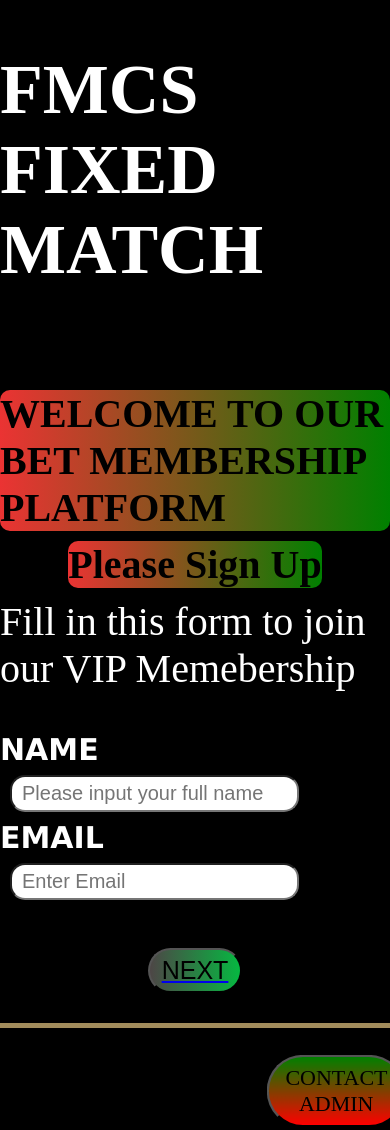
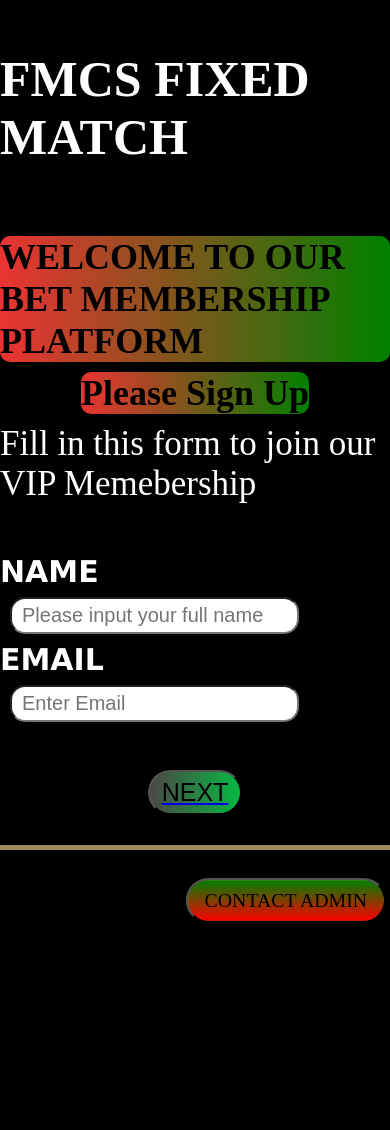
Before and after one commit to masterb0283/bettting, a plain HTML site: page index.html in a window 390 px wide. After the commit the page ends 971 px from the top, so only its background shows below. Drawn offline with Linux system fonts and the light colour scheme.

Commit message:
media query done

```diff
--- a/tete.css
+++ b/tete.css
@@ -3,19 +3,17 @@
     padding: 0;
 }
 
-body  {
-    /* background-image: url(.//images\ n1.jpeg); */
+body {
     background-color: black;
     color: white;
-    /* background-image:cover; */
-    background-size:cover ;
+    background-size: cover;
+}
 
-}
-h4{
+h4 {
     display: flex;
     justify-content: center;
     font-size: 70px;
-    margin-top:50px;
+    margin-top: 50px;
 }
 
 .general {
@@ -24,9 +22,8 @@ h4{
     gap: 10px;
     justify-content: center;
     align-items: center;
-    margin-top: 100PX;
+    margin-top: 100px;
     font-size: 20px;
-
 }
 
 .general h1 {
@@ -44,15 +41,13 @@ h4{
     display: flex;
     align-items: center;
     flex-direction: column;
-    /* gap: 10px; */
     margin-top: 40px;
-   border-bottom: 5px solid #A28C5C;
+    border-bottom: 5px solid #A28C5C;
 }
 
 .general2 b {
     font-size: 30px;
     font-family: 'Lucida Sans', 'Lucida Sans Regular', 'Lucida Grande', 'Lucida Sans Unicode', Geneva, Verdana, sans-serif;
-
 }
 
 .general2 input {
@@ -62,11 +57,10 @@ h4{
     border-radius: 15px;
 }
 
-
-.btn{
+.btn {
     display: flex;
     font-size: 25px;
-    background-image: linear-gradient(to right,rgb(77, 70, 70),#06b841);
+    background-image: linear-gradient(to right, rgb(77, 70, 70), #06b841);
     padding: 6px 12px;
     border-radius: 40px;
     margin-top: 50px;
@@ -74,9 +68,11 @@ h4{
     cursor: pointer;
     animation: bounceAnimation 2s infinite;
 }
-.btn:hover{
+
+.btn:hover {
     color: blue;
 }
+
 .general3 button {
     font-size: 20px;
     margin-left: 70%;
@@ -89,7 +85,8 @@ h4{
     cursor: pointer;
     animation: buttonAnimation 2s infinite;
 }
-.general3 button:hover{
+
+.general3 button:hover {
     color: white;
     background-color: black;
 }
@@ -108,6 +105,7 @@ h4{
         background-color: green;
     }
 }
+
 @keyframes bounceAnimation {
     0% {
         transform: translateY(0);
@@ -122,22 +120,24 @@ h4{
         background-color: rgb(77, 70, 70);
     }
 }
-.general4{
+
+.general4 {
     margin-top: 40px;
 }
-.general4 h2{
+
+.general4 h2 {
     display: flex;
     margin-left: 50px;
-    /* margin-top: 60px; */
     color: white;
 }
-.general4 h1{
+
+.general4 h1 {
     display: flex;
     margin-left: 80px;
     margin-top: 60px;
+}
 
-}
-.general5{
+.general5 {
     display: flex;
     flex-direction: column;
     gap: 30px;
@@ -151,11 +151,44 @@ h4{
     align-items: center;
     margin-bottom: 10px;
 }
+
 .general5 input[type="checkbox"] {
     margin-right: 20px;
     margin-left: 30px;
-    transform: 30px;
     transform: scale(2.5); /* Increase the size of the checkbox */
-    /* margin-right: 10px; */
+}
 
+/* Media query to ensure mobile devices display similarly to laptops */
+@media (max-width: 768px) {
+    h4 {
+        font-size: 50px; /* Adjust font-size for mobile */
+    }
+
+    .general {
+        margin-top: 70px; /* Adjust margin for mobile */
+        font-size: 18px; /* Adjust font-size for mobile */
+    }
+
+    .general p {
+        font-size: 35px; /* Adjust font-size for mobile */
+    }
+
+    .general2 {
+        margin-top: 50px; /* Adjust margin for mobile */
+    }
+
+    .general3 button {
+        margin-left: 50%;
+        font-size: 18px; /* Adjust font-size for mobile */
+    }
+
+    .general4 h2,
+    .general4 h1 {
+        margin-left: 20px; /* Adjust margin for mobile */
+    }
+
+    .general5 {
+        font-size: 25px; /* Adjust font-size for mobile */
+        margin-left: 20px; /* Adjust margin for mobile */
+    }
 }
```
